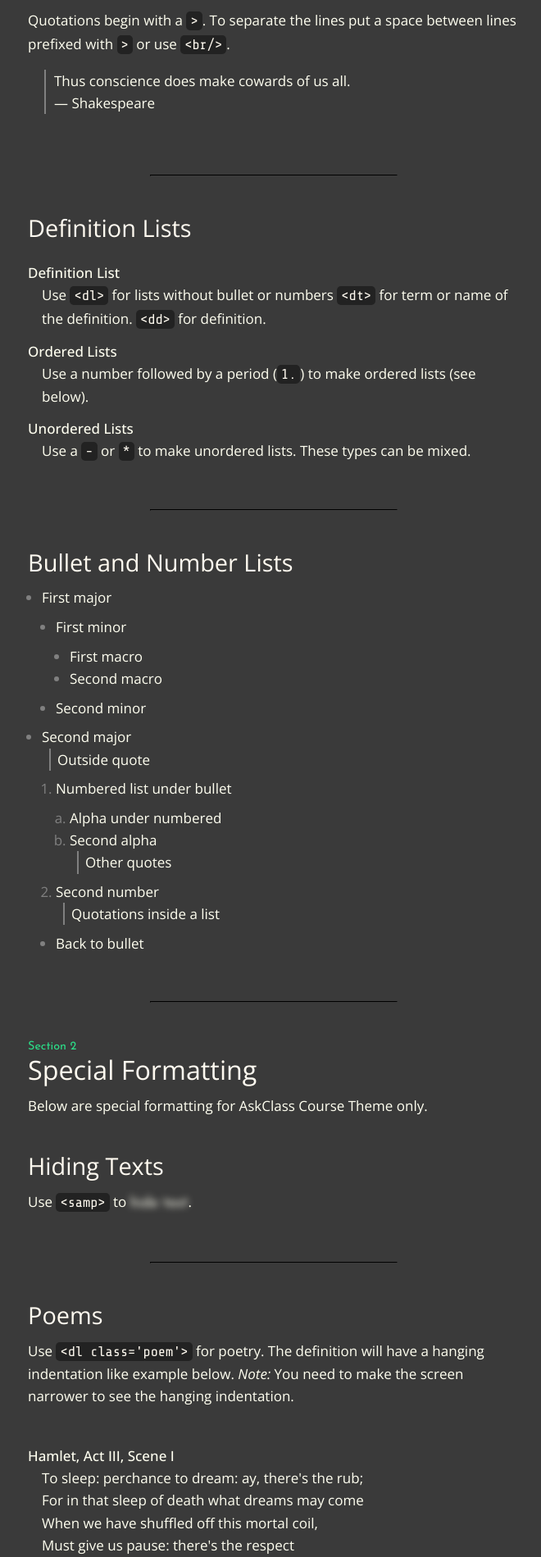
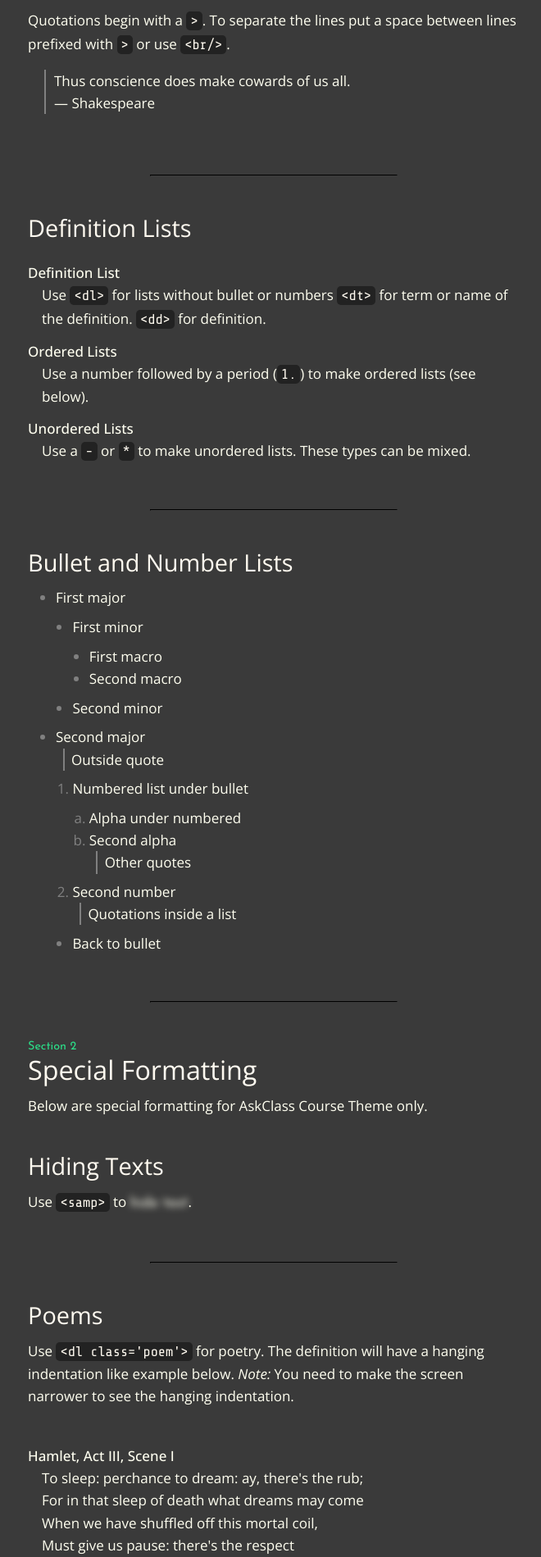
Before and after one commit to beAuthentic/askclass-course-theme, a Jekyll site: the page built from content/_session/session-03.md, in a window 1280 px wide. Shown: the part 1034-2933 px from the top of the page at 82% size, without its empty margins (306-966 px from the left). Built offline with Jekyll 4.4.1, drawn with Linux system fonts in a browser that asks for light colours.

Commit message:
feat(style): Reformat bullets. New section separators

```diff
--- a/_sass/_base.scss
+++ b/_sass/_base.scss
@@ -1,4 +1,6 @@
 :root {
+  --icon-logo:          #{$icon-logo};
+
   --font-special:       #{$font-special};
   --font-mono:          #{$font-mono};
   --font-main:          #{$font-main};
@@ -96,6 +98,7 @@
 pre {
   background: linear-gradient(rgba(0,0,0,0.5),rgba(0,0,0,0.5));
   padding: 10px;
+  box-sizing: border-box;
   code {
     color: inherit;
   }
--- a/_sass/_bullets.scss
+++ b/_sass/_bullets.scss
@@ -1,13 +1,16 @@
 ul, ol {
+  padding-inline-start: 2em;
   margin-block-start: 0.5em;
   margin-block-end: 0.5em;
-  padding-inline-start: 1em;
+  ul, ol {
+    padding-inline-start: 1.2em;
+  }
   blockquote {
     padding-left: 0.5em;
     margin: 0 0.5em;
   }
 }
-ul ::marker {
+ol ::marker, ul ::marker {
   color: var(--color-dark);
 }
 ol > li {
@@ -16,6 +19,9 @@
   }
   ol > li {
     list-style: lower-alpha;
+    ol > li {
+      list-style: lower-greek;
+    }
   }
 }
 
--- a/_sass/_post.scss
+++ b/_sass/_post.scss
@@ -46,7 +46,7 @@
   h3 { font-size: 1.7em; }
   h4 { font-size: 1.4em; }
   h5 { font-size: 1.2em; }
-  h6 { font-size: 1.1em; }
+  h6 { font-size: 1.1em; color: var(--color-dark); }
 
   code {
     @include boxed();
@@ -74,6 +74,9 @@
       margin-top: 0;
     }
   }
+  em {
+    font-weight: 300;
+  }
   address {
     font-style: normal;
     font-family: var(--font-secondary);
@@ -81,6 +84,38 @@
     font-size: 1.4em;
     a {
       color: var(--color-tertiary);
+    }
+  }
+  hr {
+    &.section, &.logo {
+      border: none;
+      border-bottom: 1px solid var(--color-code-bg);
+    }
+    &.section {
+      text-align: center;
+      line-height: 1px;
+      height: 3px;
+      font-size: 54px;
+      overflow: visible;
+      &:after {
+        content: '\2055';
+        display: inline;
+        padding: 0 10px;
+        color: var(--color-code-bg);
+        background-color: var(--color-bg);
+      }
+    }
+    &.logo {
+      font-size: 0;
+      &:after {
+        content: var(--icon-logo);
+        width: 20px;
+        left: 50%;
+        position: absolute;
+        transform: translateX(-50%) translateY(-50%);
+        padding: 0 10px;
+        background-color: var(--color-bg);
+      }
     }
   }
   .text > p:first-child {
```
